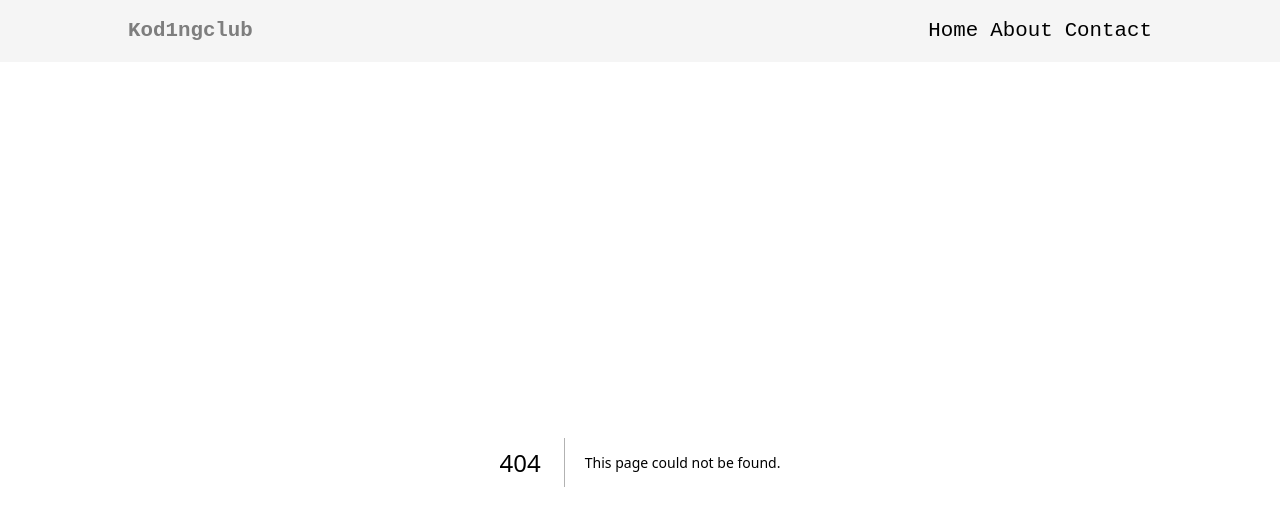
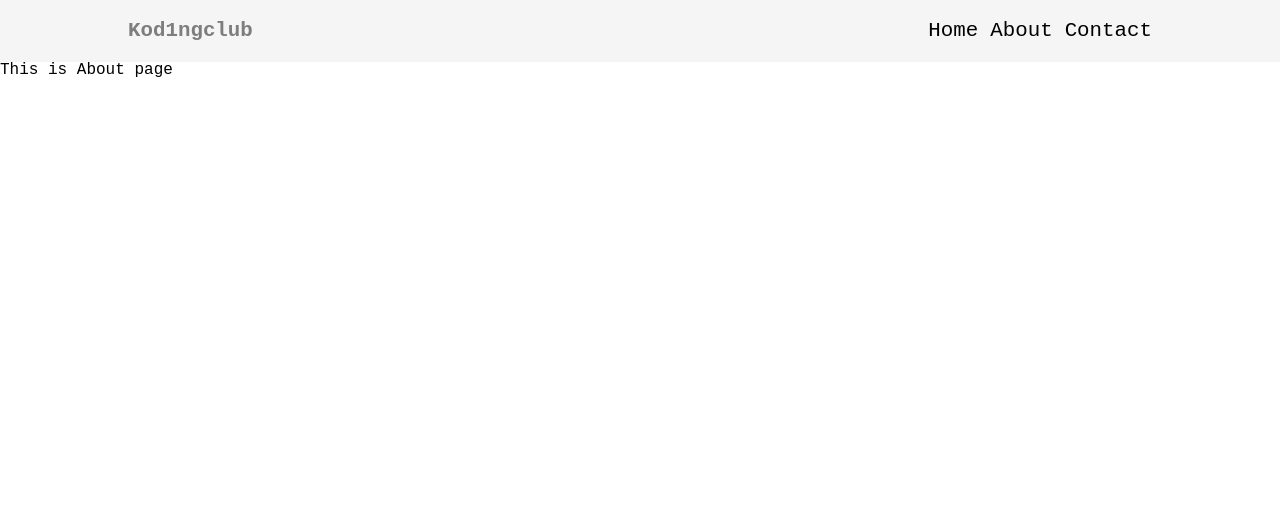
Before and after one commit to kod1ngclub/kod1nghub, a Next.js app: page /about in a window 1280 px wide. Before the commit this address had no page. Shown: the top 526 px of the page. Built offline with nearby package versions, Linux system fonts and the light colour scheme.

Commit message:
FEAT: Add about page but just a text for build

```diff
--- /dev/null
+++ b/src/app/about/page.tsx
@@ -0,0 +1,5 @@
+const About = () => (
+    <h1>This is About page</h1>
+)
+
+export default About
```
